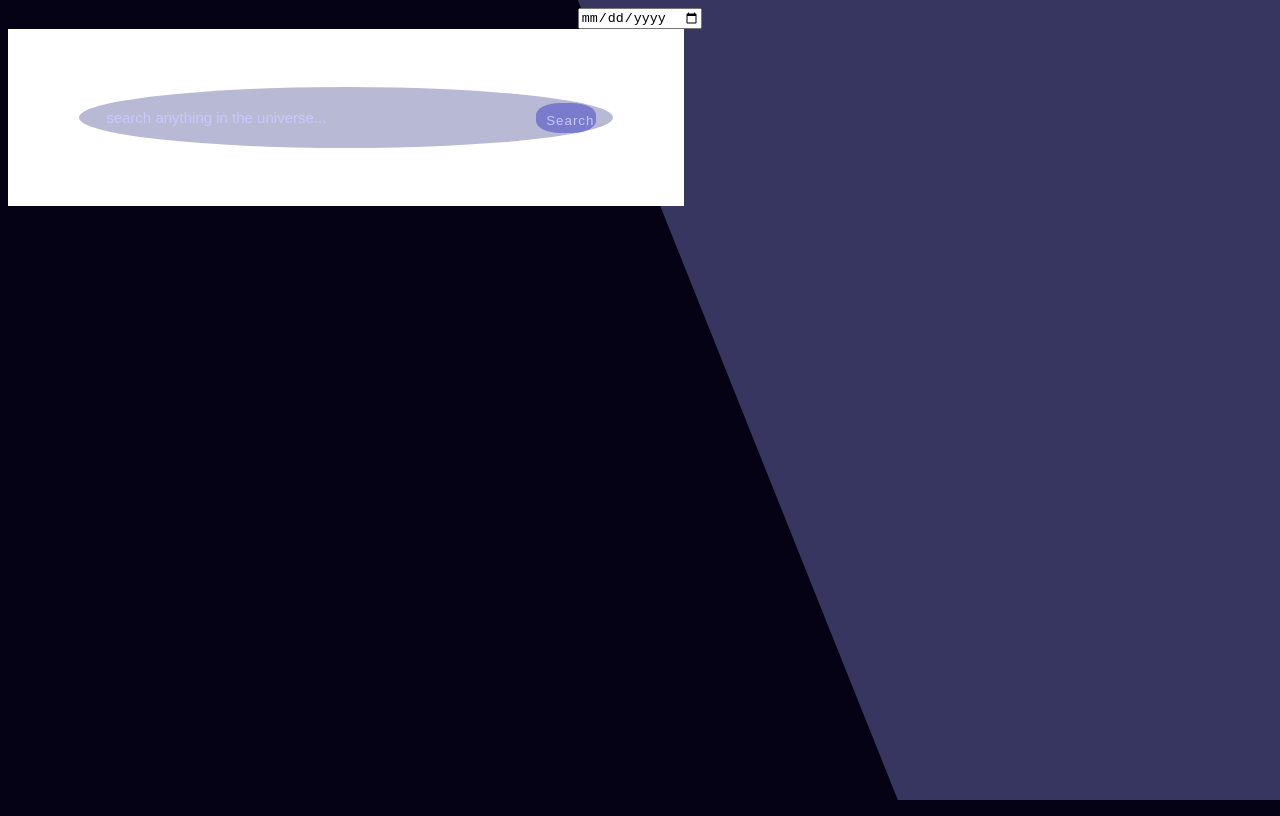
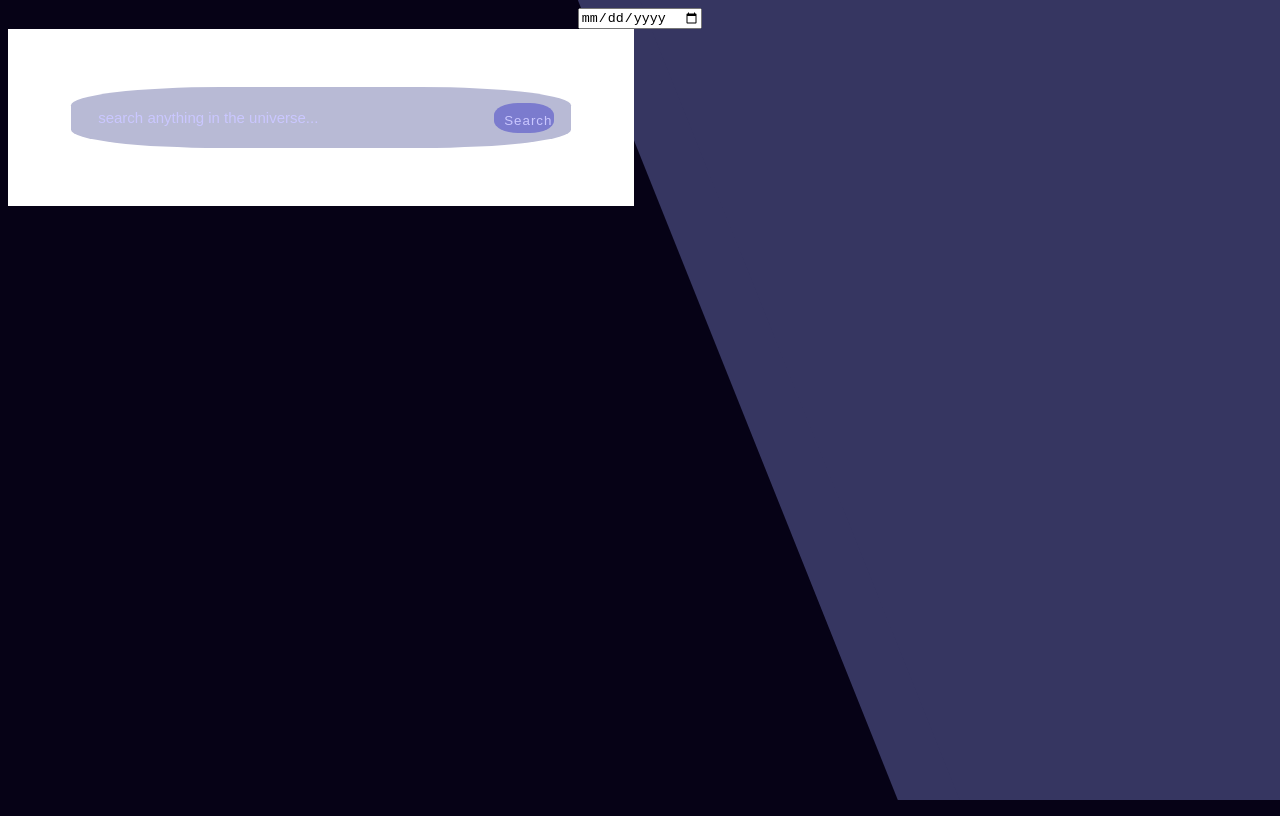
Before and after one commit to xelaKat/pulse, a website: page index.html in a window 1280 px wide. Drawn offline with Linux system fonts and the light colour scheme.

Commit message:
more bugs in search bar

```diff
--- a/src/style.css
+++ b/src/style.css
@@ -6,7 +6,7 @@ body{
   min-height: 100vh;
 }
 .container{
-  width: 550px;
+  width: 500px;
   height: 50px;
   padding: 5%;
   background: rgb(255, 255, 255);
@@ -19,7 +19,7 @@ body{
   width: 500px;
   display: flex;
   align-items: center;
-  border-radius: 60%;
+  border-radius: 30%;
   padding: 7px 17px;
 }
 .search-bar input{
```
